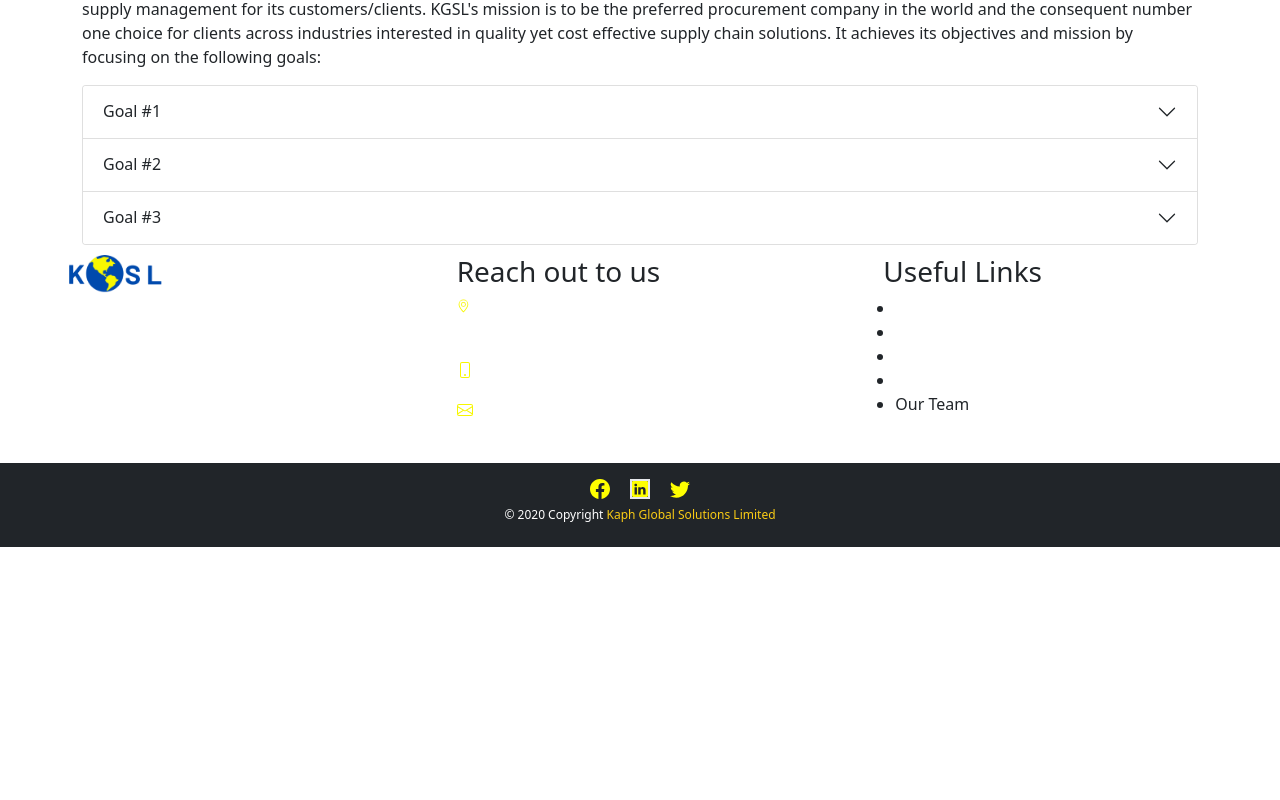
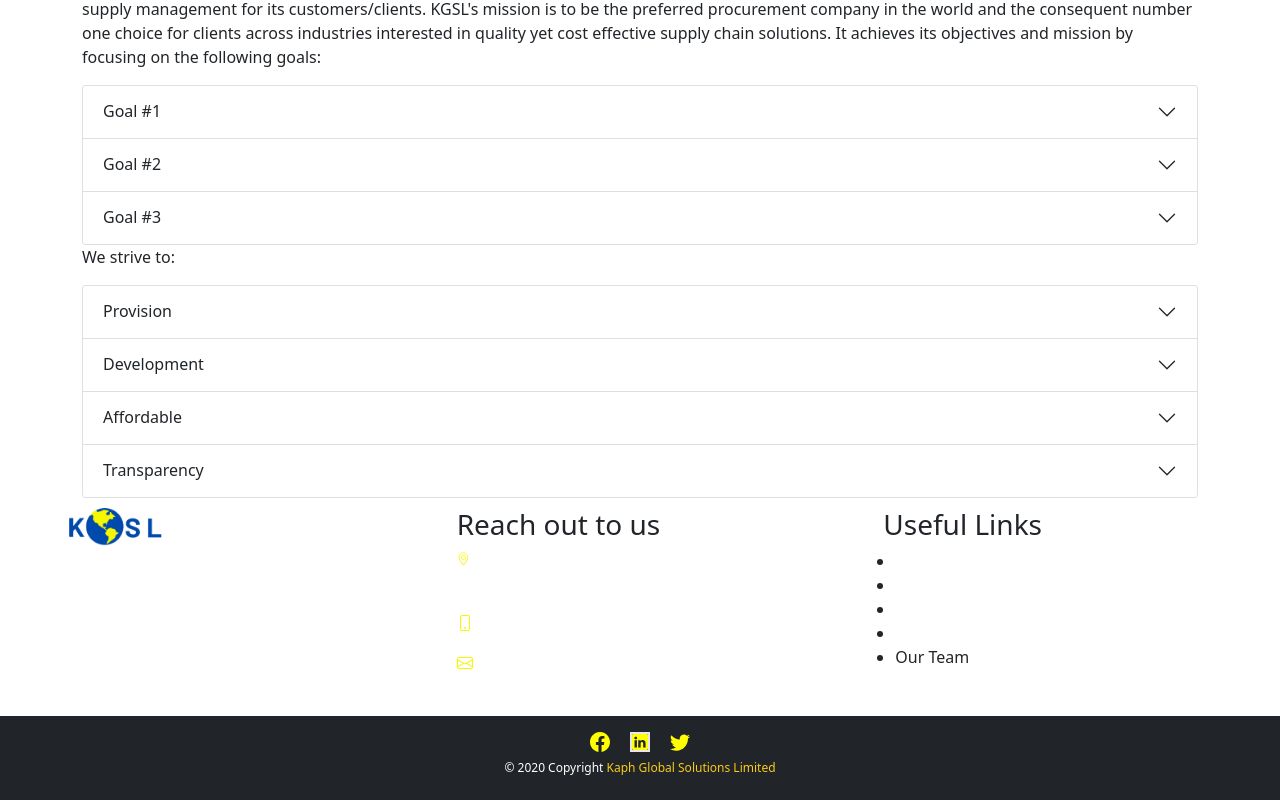
Before and after one commit to joseph-anselm/kaph, a Next.js app: page /about in a window 1280 px wide. Shown: the part 916-1716 px from the top of the page. Before the commit the page ends 1463 px from the top, so only its background shows below. Built offline with nearby package versions, Linux system fonts and the light colour scheme.

Commit message:
website fix commit

```diff
--- a/pages/about.js
+++ b/pages/about.js
@@ -67,6 +67,35 @@ export default function about() {
                 </Accordion.Body>
               </Accordion.Item>
             </Accordion>
+            <p>We strive to:</p>
+            <Accordion>
+              <Accordion.Item eventKey="0">
+                <Accordion.Header>Provision</Accordion.Header>
+                <Accordion.Body>
+                  Provide the Highest possible Quality Services to our Clients.
+                </Accordion.Body>
+              </Accordion.Item>
+              <Accordion.Item eventKey="1">
+                <Accordion.Header>Development</Accordion.Header>
+                <Accordion.Body>
+                  Develop and implement new partnerships and synergies.
+                </Accordion.Body>
+              </Accordion.Item>
+              <Accordion.Item eventKey="2">
+                <Accordion.Header>Affordable</Accordion.Header>
+                <Accordion.Body>
+                  Ensure that we offer the best pricing and terms & conditions
+                  available.
+                </Accordion.Body>
+              </Accordion.Item>
+              <Accordion.Item eventKey="3">
+                <Accordion.Header>Transparency</Accordion.Header>
+                <Accordion.Body>
+                  Carry out all our business transactions in a transparent
+                  manner.
+                </Accordion.Body>
+              </Accordion.Item>
+            </Accordion>
           </Col>
         </Row>
       </Container>
```
